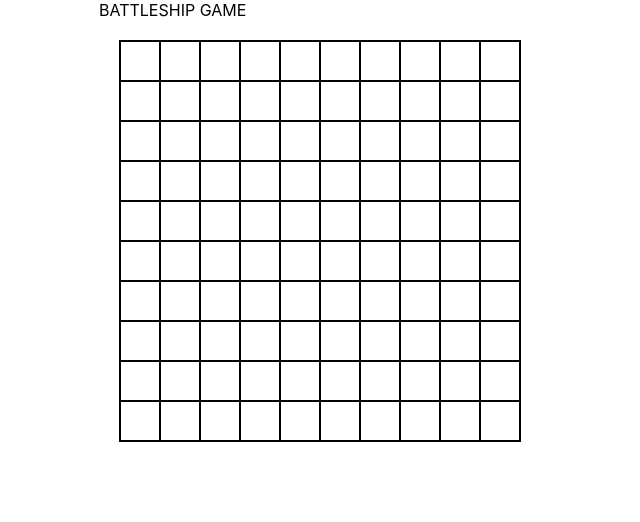
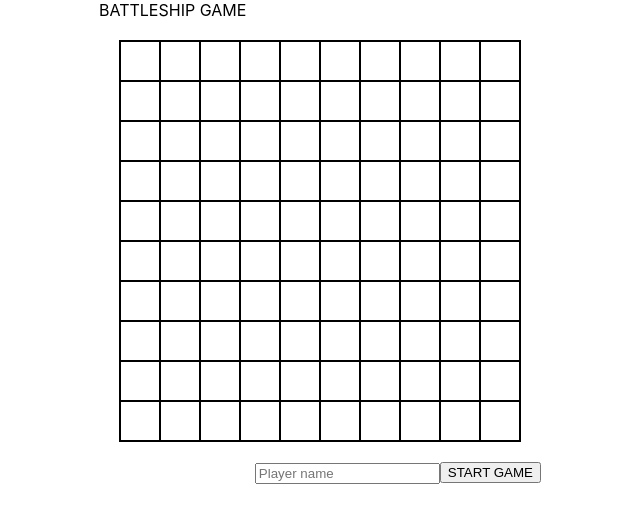
Before and after one commit to ezequieldarevalo/battleship-game, a React (Create React App) app: page / in a window 1280 px wide. Shown: the top 522 px of the page, without its empty margins (320-960 px from the left). Built offline with nearby package versions, Linux system fonts and the light colour scheme.

Commit message:
initial screen done - endgame screen started

```diff
--- a/src/features/battleship/Battleship.tsx
+++ b/src/features/battleship/Battleship.tsx
@@ -1,13 +1,19 @@
 import React, { useState } from 'react';
 import { Gameboard } from '../gameboard/Gameboard';
 import {
-  InitialScreen, GameScreen, GameboardsPanel, CurrentPlayer, SurrenderButton, InfoAndActionsPanel,
+  InitialScreen,
+  GameScreen,
+  EndGameScreen,
+  GameboardsPanel,
+  CurrentPlayer,
+  SurrenderButton,
+  EnterName,
 } from './battleshipStyles';
 
 function Battleship() {
   const [stage] = useState<string>('initial');
 
-  // only game screen
+  // game screen
   if (stage === 'game') {
     return (
       <GameScreen>
@@ -15,19 +21,27 @@ function Battleship() {
           <Gameboard withName type="player" miniature ownShipsList={[1, 2, 4, 6, 7]} destroyedShipsList={[32, 42, 52, 62]} hittedShipsList={[]} missedShipsList={[]} />
           <Gameboard withName type="cpu" ownShipsList={[]} destroyedShipsList={[]} hittedShipsList={[50]} missedShipsList={[51]} />
         </GameboardsPanel>
-        <InfoAndActionsPanel>
+        <div>
           <SurrenderButton>SURRENDER</SurrenderButton>
           <CurrentPlayer>Playing: Player</CurrentPlayer>
-        </InfoAndActionsPanel>
+        </div>
       </GameScreen>
     );
   }
-  // Initial stage screen
-  return (
-    <InitialScreen>
-      <Gameboard type="player" ownShipsList={[]} destroyedShipsList={[]} hittedShipsList={[]} missedShipsList={[]} />
-    </InitialScreen>
-  );
+  if (stage === 'initial') {
+    return (
+      <InitialScreen>
+        <Gameboard type="player" ownShipsList={[]} destroyedShipsList={[]} hittedShipsList={[]} missedShipsList={[]} />
+        <div>
+          <SurrenderButton>START GAME</SurrenderButton>
+          <CurrentPlayer>
+            <EnterName id="name" name="name" placeholder="Player name" />
+          </CurrentPlayer>
+        </div>
+      </InitialScreen>
+    );
+  }
+  return (<EndGameScreen><div /></EndGameScreen>);
 }
 
 export default Battleship;
--- a/src/features/battleship/battleshipStyles.ts
+++ b/src/features/battleship/battleshipStyles.ts
@@ -3,9 +3,15 @@ import styled from 'styled-components';
 export const GameScreen = styled.div`
   position: relative;
   float: left;
+  display: block;
 `;
 
 export const InitialScreen = styled.div`
+  position: relative;
+  float: left;
+`;
+
+export const EndGameScreen = styled.div`
   position: relative;
   float: left;
 `;
@@ -19,11 +25,11 @@ export const GameboardsPanel = styled.div`
 
 export const CurrentPlayer = styled.div`
   display: inline-block;
+  float: right;
 `;
 
 export const SurrenderButton = styled.button.attrs({ type: 'button' })`
+  float:right;
 `;
 
-export const InfoAndActionsPanel = styled.div`
-  float: right;
-`;
+export const EnterName = styled.input.attrs({ type: 'text' })``;
```
